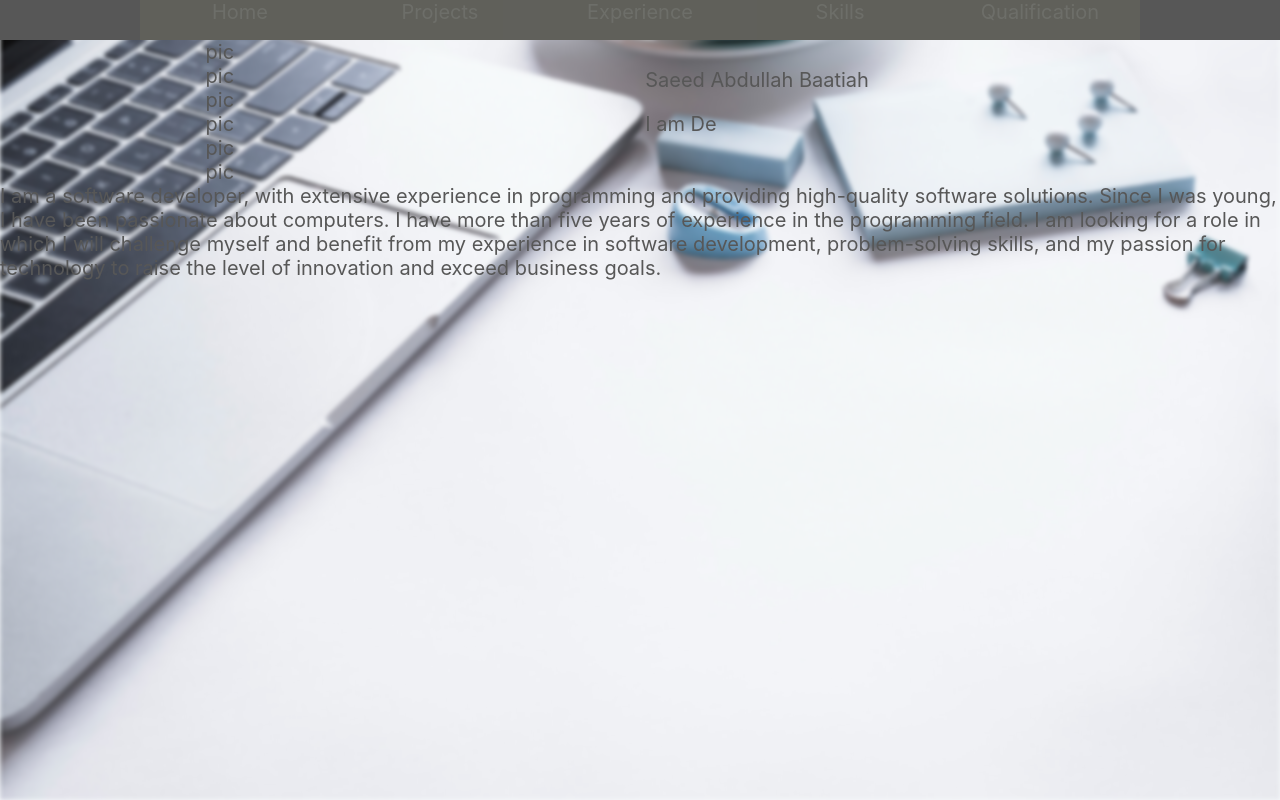
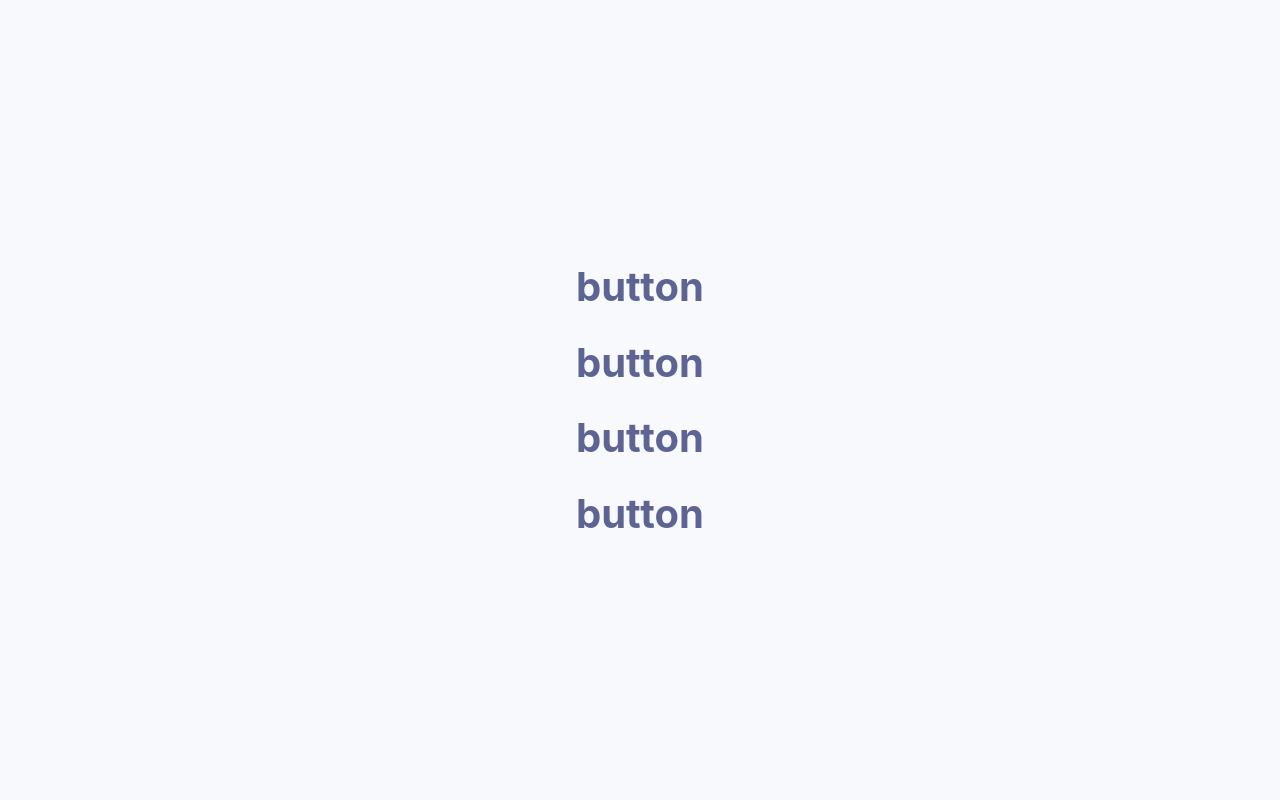
Before and after one commit to saeedatiah/saeed-atiah-portfolio2, a React (Create React App) app: page / in a window 1280 px wide. Built offline with nearby package versions, Linux system fonts and the light colour scheme.

Commit message:
add tailwind

```diff
--- a/package.json
+++ b/package.json
@@ -44,5 +44,8 @@
   "description": "This project was bootstrapped with [Create React App](https://github.com/facebook/create-react-app).",
   "main": "index.js",
   "author": "",
-  "license": "ISC"
+  "license": "ISC",
+  "devDependencies": {
+    "tailwindcss": "^3.4.3"
+  }
 }
--- /dev/null
+++ b/postcss.config.js
@@ -0,0 +1,14 @@
+module.exports = {
+  content: [
+    "./src/**/*.{js,jsx,ts,tsx}",
+    "./src/**/**/*.{js,jsx,ts,tsx}",
+    "./src/index.js",
+  ],
+  theme: {
+    extend: {},
+  },
+  plugins: {
+    tailwindcss: {},
+    autoprefixer: {},
+  },
+}
--- a/src/index.js
+++ b/src/index.js
@@ -11,8 +11,22 @@ const root = ReactDOM.createRoot(document.getElementById('root'));
 root.render(
   <React.StrictMode>
   <BrowserRouter>
-  <AppRoutes/>
-  </BrowserRouter>
+<div class="flex items-center justify-center min-h-screen select-none font-mono">
+	<div class="grid grid-cols-4 gap-4">
+		<h1
+			class="px-3 py-1 shadow-lg shadow-gray-500/50 bg-black text-white rounded-lg text-[15px] cursor-pointer active:scale-[.97]">
+			button</h1>
+		<h1
+			class="px-3 py-1 shadow-lg shadow-gray-500/50 bg-black text-white rounded-lg text-[15px] cursor-pointer active:scale-[.97]">
+			button</h1>
+		<h1
+			class="px-3 py-1 shadow-lg shadow-gray-500/50 bg-black text-white rounded-lg text-[15px] cursor-pointer active:scale-[.97]">
+			button</h1>
+		<h1
+			class="px-3 py-1 shadow-lg shadow-gray-500/50 bg-black text-white rounded-lg text-[15px] cursor-pointer active:scale-[.97]">
+			button</h1>
+	</div>
+</div>  </BrowserRouter>
 
   </React.StrictMode>
 );
```
Also changed, not shown: tailwind.config.js (added, +8 -0 lines), 1 other file (tests, documents, lock files or other folders).
